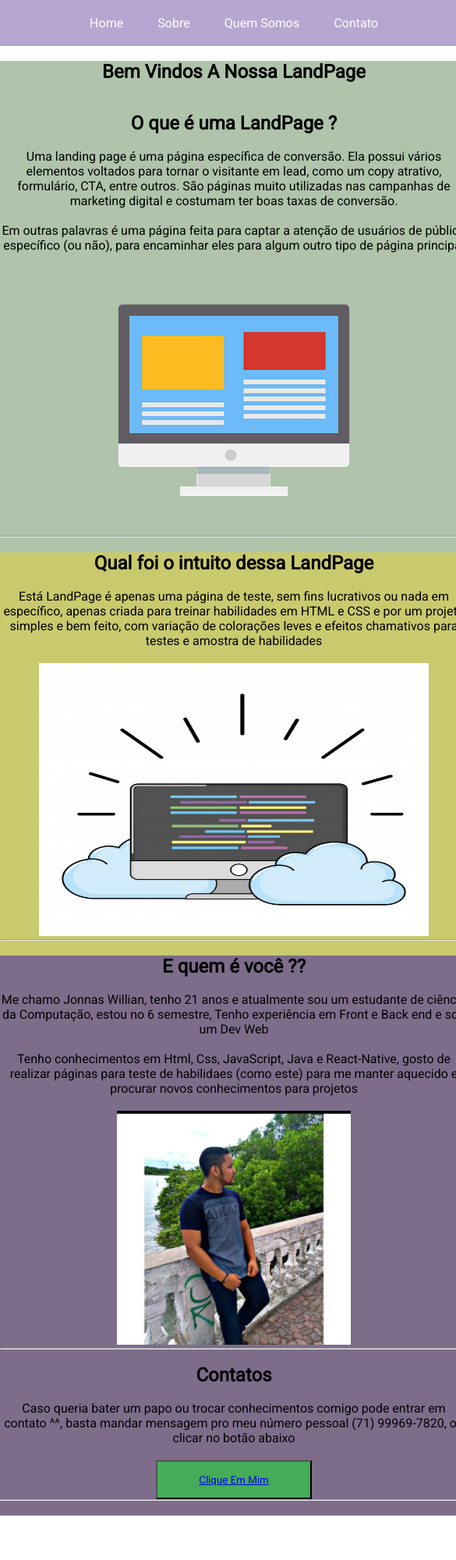
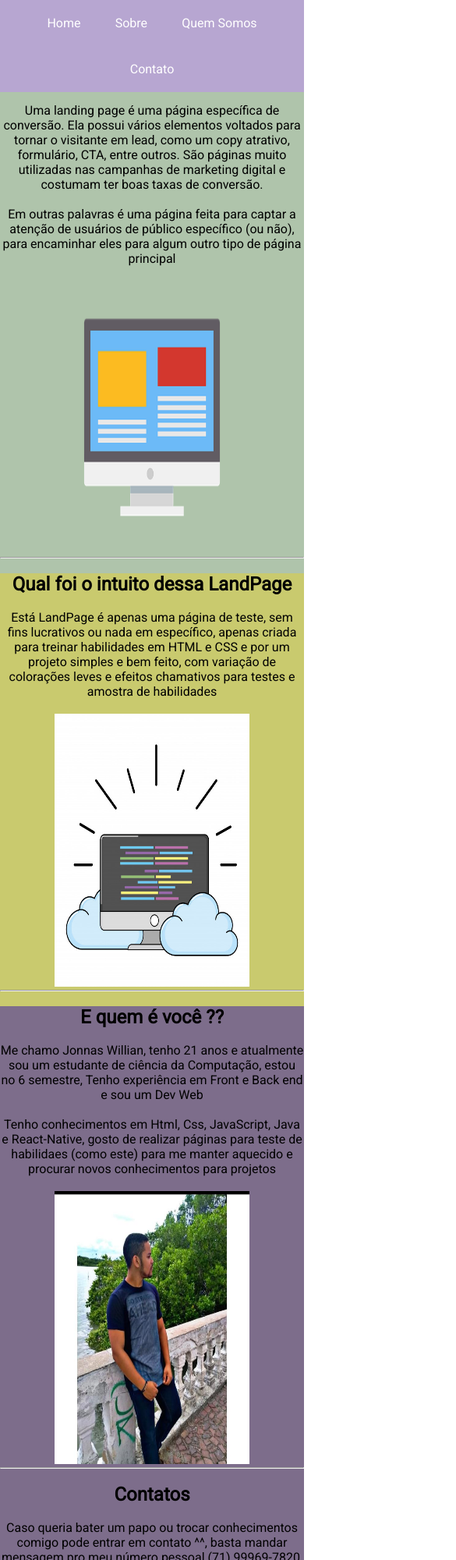
Before and after one commit to JonnasWillian/LandPage, a plain HTML site: page index.html in a window 390 px wide. Shown: the top 2000 px of the page at 78% size, 585 px wide, since content can reach past the window. Before the commit the page ends 1943 px from the top, so only its background shows below. Drawn offline with nearby package versions, Linux system fonts and the light colour scheme.

Commit message:
'ResponsividadeEMenuFixo'

```diff
--- a/index.html
+++ b/index.html
@@ -35,7 +35,7 @@
         Em outras palavras é uma página feita para captar a atenção de usuários de público específico (ou não), para encaminhar eles para algum outro tipo de página principal
         </p><br>
 
-        <img src="img/Home.webp" alt="Imagem de LandPage"><br>
+        <img src="img/Home.webp" alt="Imagem de LandPage" width="300" height="350"><br>
 
         <hr>
 
@@ -47,7 +47,7 @@
 
         <p>Está LandPage é apenas uma página de teste, sem fins lucrativos ou nada em específico, apenas criada para treinar habilidades em HTML e CSS e por um projeto simples e bem feito, com variação de colorações leves e efeitos chamativos para testes e amostra de habilidades</p><br>
 
-        <img src="img/Sobre.jpg" alt="Ilustração de estudos" width="500" height="350"><br>
+        <img src="img/Sobre.jpg" alt="Ilustração de estudos" width="250" height="350"><br>
         <hr><br>
     </div>
 
@@ -58,7 +58,7 @@
 
         <p>Tenho conhecimentos em Html, Css, JavaScript, Java e React-Native, gosto de realizar páginas para teste de habilidaes (como este) para me manter aquecido e procurar novos conhecimentos para projetos</p><br>
 
-        <img src="img/profile_Jonnas.jpg" alt="Foto Jonans Willian" width="300" height="300">
+        <img src="img/profile_Jonnas.jpg" alt="Foto Jonans Willian" width="250" height="350">
 
         <hr><br>
     </div>
--- a/style.css
+++ b/style.css
@@ -17,6 +17,8 @@
     padding: 0;
     background-color: rgb(183, 166, 209);
     font-family: 'Open Sans', sans-serif;
+    position: fixed;
+    width: 100%;
 
 }
 
@@ -69,6 +71,7 @@
 
     background: rgb(41, 28, 28);
     animation: ini infinite 3s;
+
 }
 
 @keyframes ini{
@@ -87,10 +90,8 @@
 }
 
 /* Responsividade */
-@media only screen and (max-device-width: 900px) {
-    #menu-h { width:600px; }
+@media (min-width: 800px) {
+    html {
+        font-size: 87.5%;
     }
-
-@media only screen and (max-device-width: 700px) {
-    #menu-h { width:400px; }
-    }
+}
```
